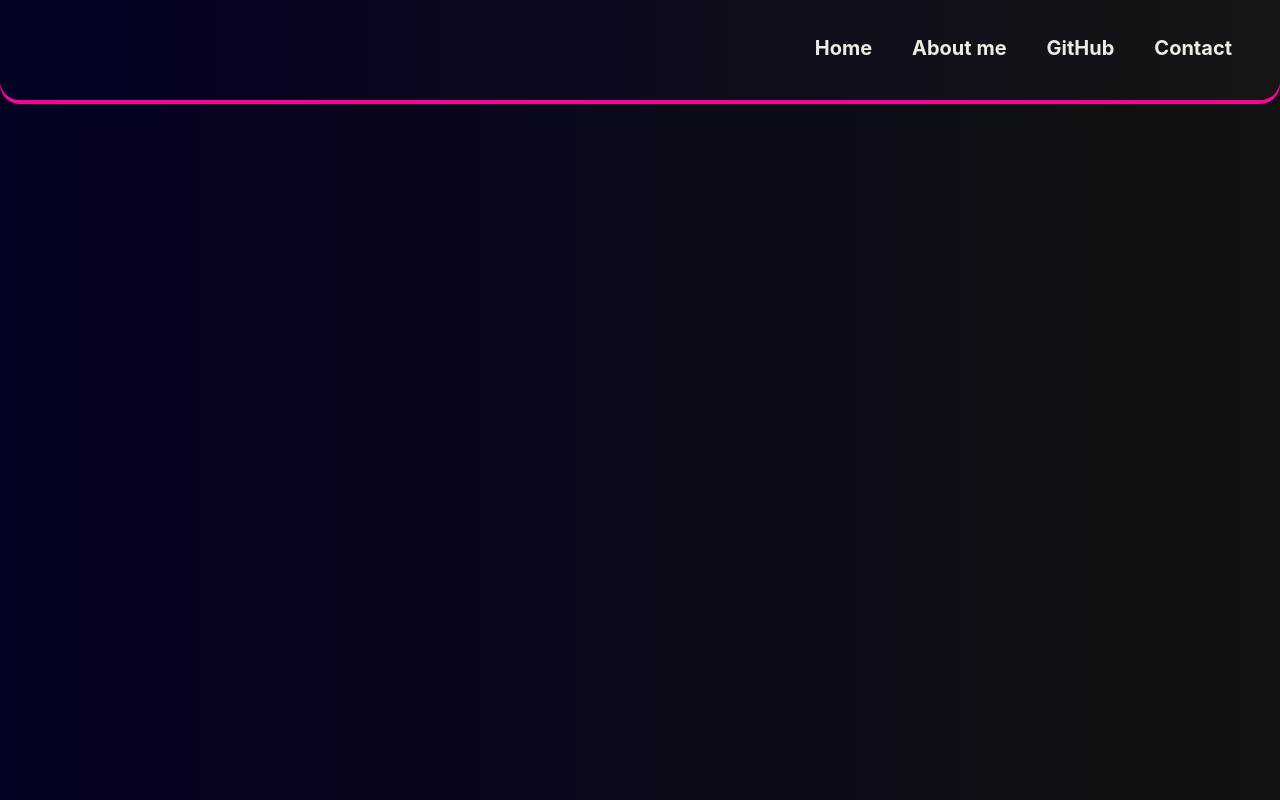
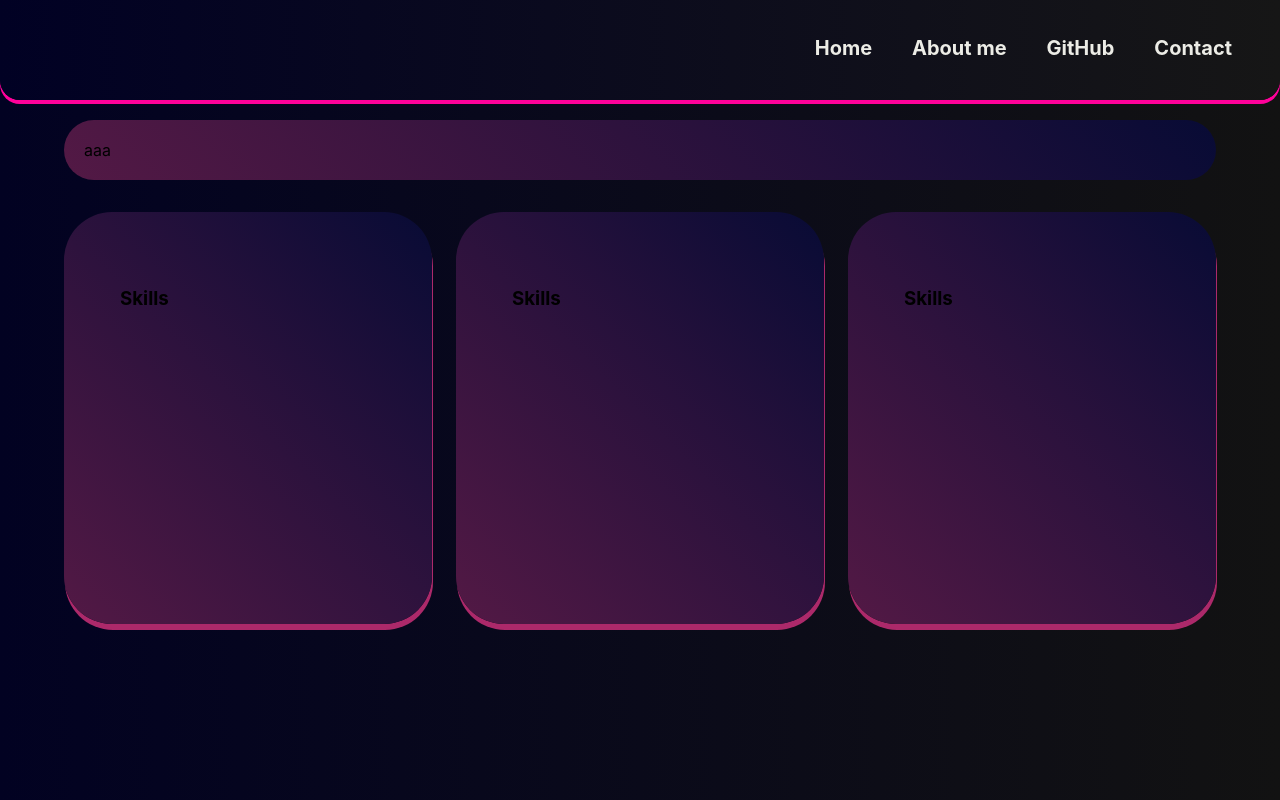
Before and after one commit to Wiktor-prog/New-Protfolio-website, a React (Create React App) app: page /About in a window 1280 px wide. Built offline with nearby package versions, Linux system fonts and the light colour scheme.

Commit message:
create about template section

```diff
--- a/src/App.js
+++ b/src/App.js
@@ -2,15 +2,18 @@ import { BrowserRouter , Routes , Route } from 'react-router-dom';
 import React from 'react';
 import './App.css';
 import Navbar from './components/Navbar/Navbar';
+import About from './components/About/About';
 import Contact from './components/Contact/Contact'
 
 export default function App() {
   return (
     <div className="App">
+
       <Navbar />
         <BrowserRouter>
           <Routes>
             <Route path="/contact" element={<Contact/>} />
+            <Route path="/About" element={<About/>} />
           </Routes>
         </BrowserRouter>
 
--- /dev/null
+++ b/src/components/About/About.css
@@ -0,0 +1,32 @@
+
+.about-page {
+  margin: auto;
+  max-width: 90vw;
+  padding: 20px ;
+}
+.about-header {
+  display: flex;
+  align-items: center;
+  gap: 1rem;
+  padding: 20px ;
+  border-radius: 3rem;
+  background-image: linear-gradient(45deg, #531945,#080b35);
+}
+
+.about-grid {
+  display: flex;
+  gap: 1.5rem;
+  margin: 2rem auto auto;
+  flex-wrap: wrap;
+}
+
+.about-cell {
+  flex: 1 1 200px;
+  background-image: linear-gradient(45deg, #531945,#080b35);
+  box-shadow: 1px 6px rgb(172, 41, 106);
+  border-radius: 3rem;
+  padding: 3.5rem;
+  height: 300px;
+
+
+}
--- a/src/components/About/About.js
+++ b/src/components/About/About.js
@@ -1,11 +1,23 @@
 import React from "react";
+import "../About/About.css"
 
 export default function About() {
   return(
-    <main>
-      <div className="contenet">
-        <h1>About me</h1>
-      </div>
-    </main>
+    <div className="about-page">
+      <header className="about-header">aaa</header>
+        <main className="about-grid">
+          <div className="about-cell">
+            <h3>Skills</h3>
+          </div>
+
+          <div className="about-cell">
+            <h3>Skills</h3>
+          </div>
+
+          <div className="about-cell">
+            <h3>Skills</h3>
+          </div>
+        </main>
+    </div>
   )
 }
```
